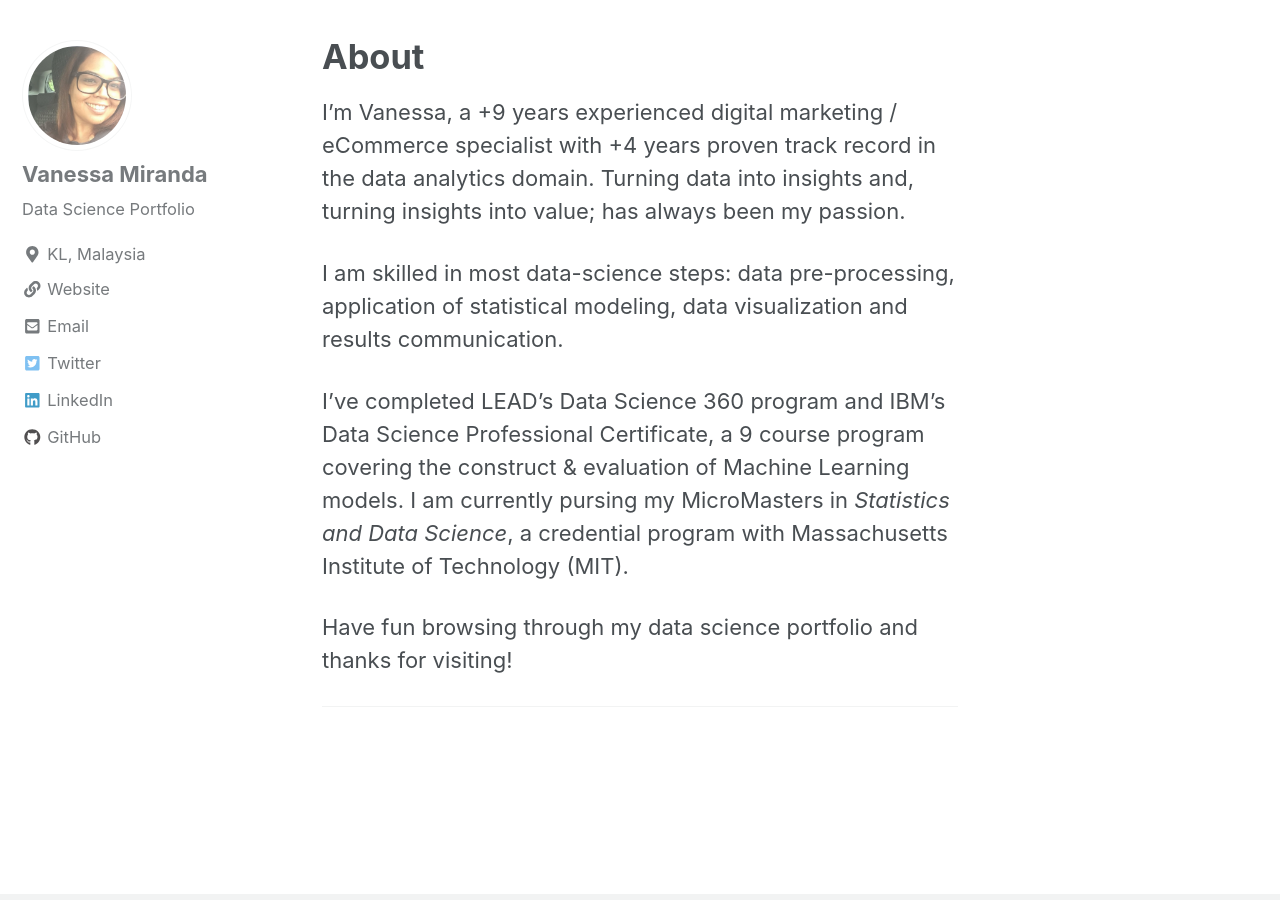
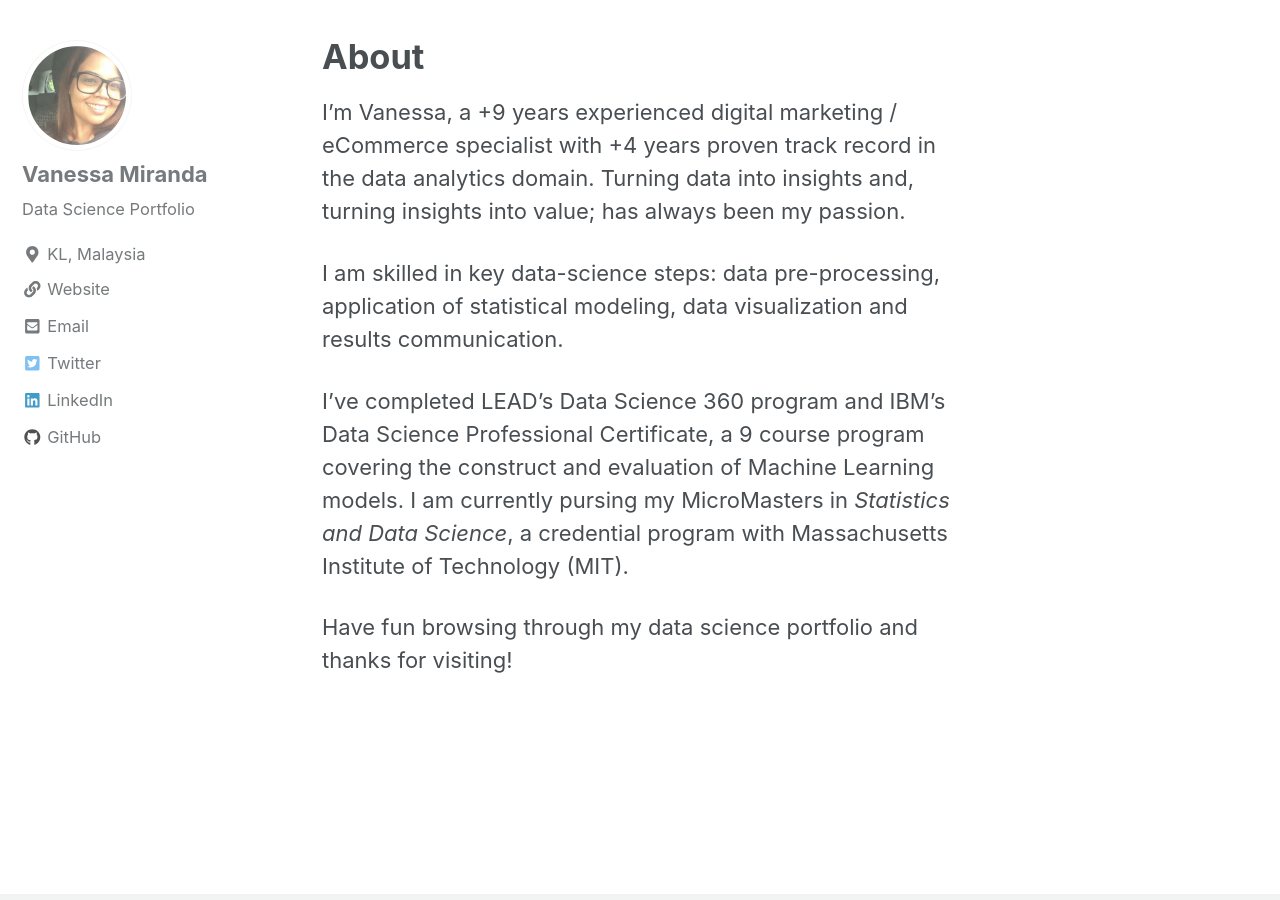
Before and after one commit to vanessamiranda/vanessamiranda.github.io, a Jekyll site: the page built from _pages/about.md, in a window 1280 px wide and 900 px high, scrolled down 616 px. Built offline with Jekyll 4.4.1, drawn with Linux system fonts in a browser that asks for light colours; nearby versions of some CDN libraries.

```diff
--- a/_pages/about.md
+++ b/_pages/about.md
@@ -9,23 +9,8 @@
 
 I'm Vanessa, a +9 years experienced digital marketing / eCommerce specialist with +4 years proven track record in the data analytics domain. Turning data into insights and, turning insights into value; has always been my passion.
 
-I am skilled in most data-science steps: data pre-processing, application of statistical modeling, data visualization and results communication.
+I am skilled in key data-science steps: data pre-processing, application of statistical modeling, data visualization and results communication.
 
-I've completed LEAD's Data Science 360 program and IBM's Data Science Professional Certificate, a 9 course program covering the construct & evaluation of Machine Learning models. I am currently pursing my MicroMasters in *Statistics and Data Science*, a credential program with Massachusetts Institute of Technology (MIT).
+I've completed LEAD's Data Science 360 program and IBM's Data Science Professional Certificate, a 9 course program covering the construct and evaluation of Machine Learning models. I am currently pursing my MicroMasters in *Statistics and Data Science*, a credential program with Massachusetts Institute of Technology (MIT).
 
 Have fun browsing through my data science portfolio and thanks for visiting!
-
-
-
----
-
-{% include base_path %}
-{% include group-by-array collection=site.posts field="tags" %}
-
-{% for tag in group_names %}
-  {% assign posts = group_items[forloop.index0] %}
-  <h2 id="{{ tag | slugify }}" class="archive__subtitle">{{ tag }}</h2>
-  {% for post in posts %}
-    {% include archive-single.html %}
-  {% endfor %}
-{% endfor %}
```
Also changed, not shown: _pages/machine.md (+1 -1 lines), images/ML3.jpeg (added), images/ML3.jpg (added).
